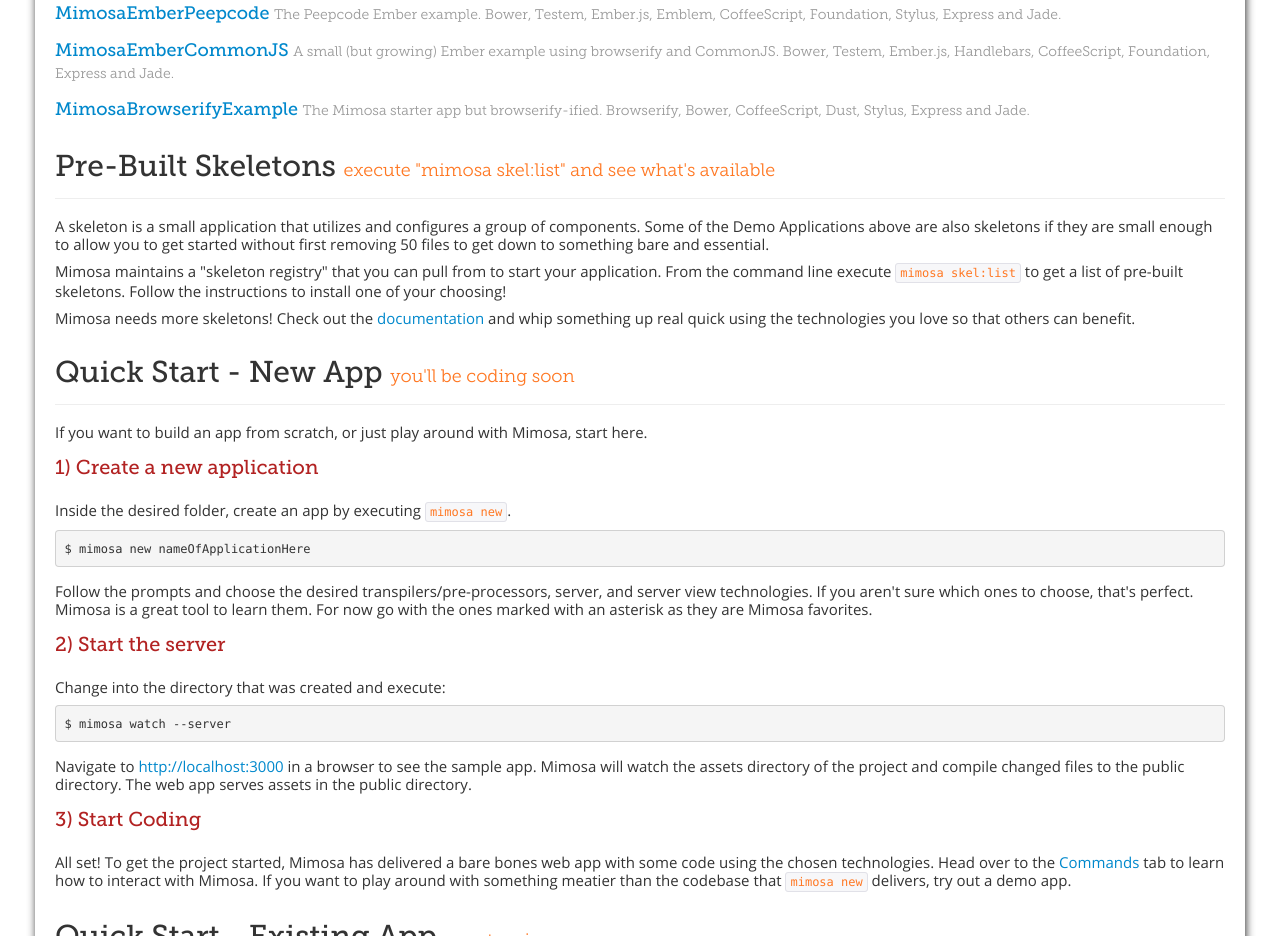
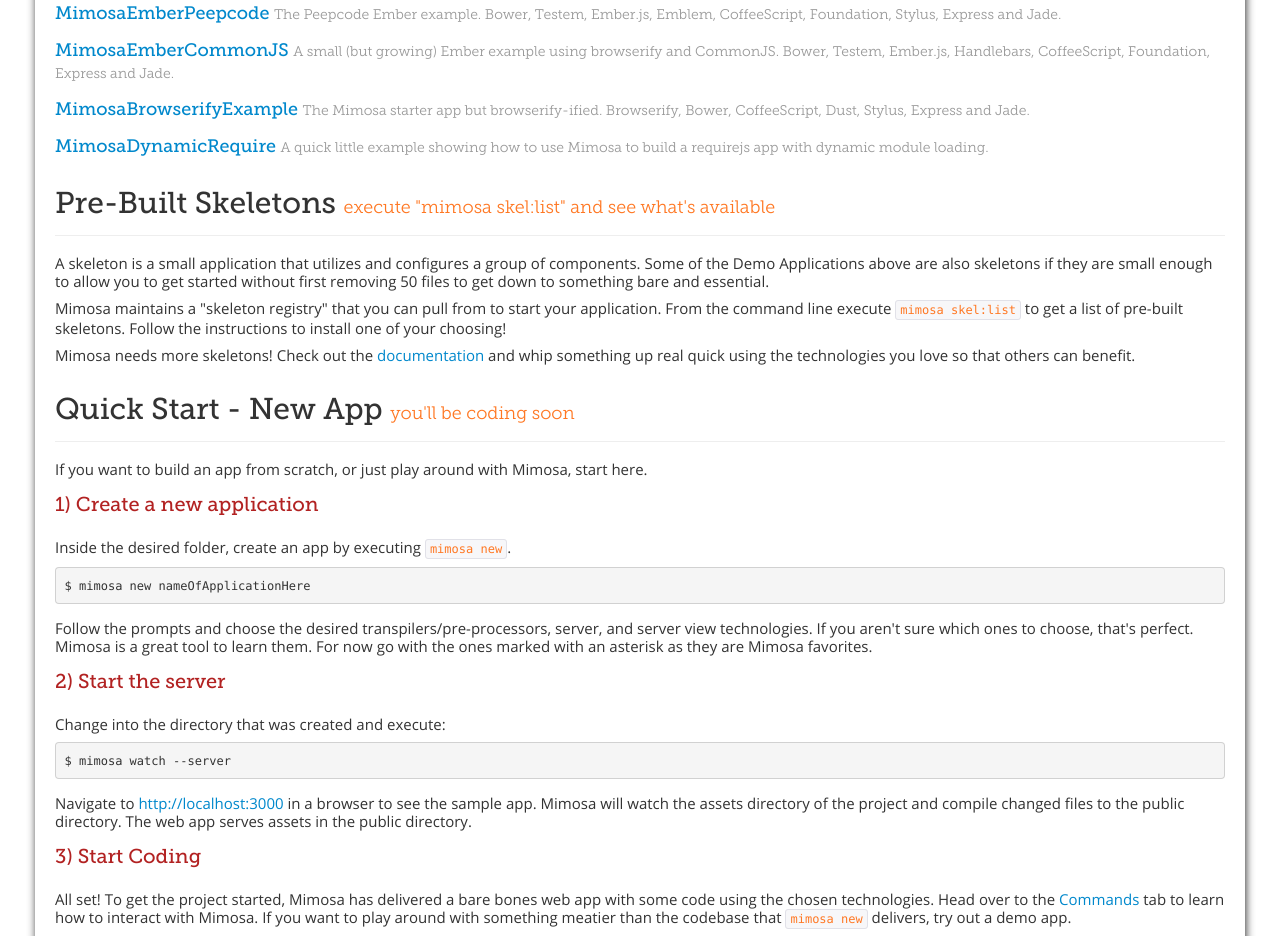
Before and after one commit to dbashford/mimosa.io, a plain HTML site: page started.html in a window 1280 px wide. Shown: the part 1140-2076 px from the top of the page. Drawn offline with nearby package versions, Linux system fonts and the light colour scheme.

Commit message:
example app

```diff
--- a/started.html
+++ b/started.html
@@ -152,6 +152,9 @@
          <li>
            <h3><a href="https://github.com/JonET/mimosa-browserify-example">MimosaBrowserifyExample</a> <small>The Mimosa starter app but browserify-ified. Browserify, Bower, CoffeeScript, Dust, Stylus, Express and Jade.</small></h3>
          </li>
+         <li>
+           <h3><a href="https://github.com/dbashford/MimosaDynamicRequire">MimosaDynamicRequire</a> <small>A quick little example showing how to use Mimosa to build a requirejs app with dynamic module loading.</small></h3>
+         </li>
        </ul>
      </section>
 
```
